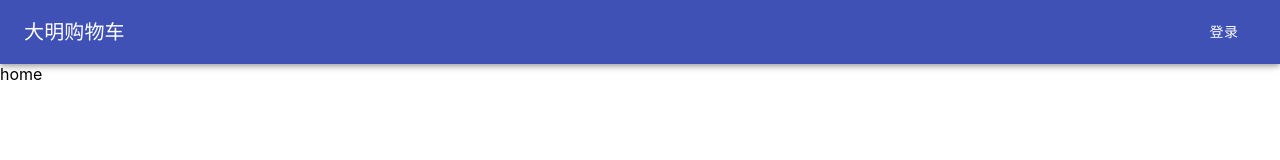
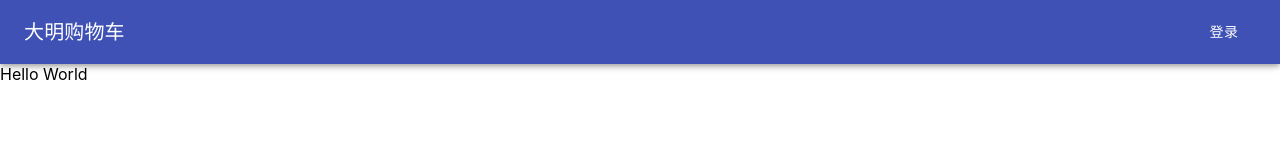
Before and after one commit to damingerdai/shopping-cart-react, a React (Create React App) app: page / in a window 1280 px wide. Shown: the top 160 px of the page. Built offline with nearby package versions, Linux system fonts and the light colour scheme.

Commit message:
fix: 修复saga里不支持路由跳转

```diff
--- a/src/App.js
+++ b/src/App.js
@@ -1,8 +1,10 @@
 import React from "react";
 import { BrowserRouter as Router } from "react-router-dom";
-import { createStore, applyMiddleware } from "redux";
+import { createStore, compose, applyMiddleware } from "redux";
 import { Provider } from "react-redux";
-import createSagaMiddleware from 'redux-saga'
+import { createBrowserHistory } from 'history';
+import { routerMiddleware, ConnectedRouter } from 'connected-react-router';
+import createSagaMiddleware from 'redux-saga';
 
 import createRootReducer from './store/reducers';
 import { rootSaga } from './store/sagas';
@@ -12,9 +14,10 @@ import Navbar from "./components/navbar/Navbar";
 
 import "./App.scss";
 
-const rootReducer = createRootReducer();
+const history = createBrowserHistory();
+const rootReducer = createRootReducer(history);
 const sagaMiddleware = createSagaMiddleware();
-const store = createStore(rootReducer, applyMiddleware(sagaMiddleware));
+const store = createStore(rootReducer,compose(applyMiddleware(routerMiddleware(history), sagaMiddleware)));
 sagaMiddleware.run(rootSaga);
 
 class App extends React.Component {
@@ -25,12 +28,10 @@ class App extends React.Component {
   render() {
     return (
       <Provider store={store}>
-        <Router>
-          <React.Fragment>
-            <Navbar />
-            <Content />
-          </React.Fragment>
-        </Router>
+        <ConnectedRouter history={history}>
+              <Navbar />
+              <Content />
+        </ConnectedRouter>
       </Provider>
     );
   }
--- a/src/components/content/Content.js
+++ b/src/components/content/Content.js
@@ -2,18 +2,18 @@ import React from "react";
 import { Switch, Route } from "react-router";
 
 import Login from '../../pages/login/Login';
+import Home from '../../pages/home/Home';
 
 class Content extends React.Component {
   render() {
     return (
       <div className="content">
         <Switch>
-          <Route path="/login">
-            <Login />
+          <Route path="/" exact>
+            <div>Hello World</div>
           </Route>
-          <Route path="/">
-            <div>home</div>
-          </Route>
+          <Route path="/login" exact component={Login} />
+          <Route path="/home" exact component={Home} />
         </Switch>
       </div>
     );
--- a/src/pages/home/Home.js
+++ b/src/pages/home/Home.js
@@ -1,3 +1,8 @@
+import React from "react";
+import { withRouter } from 'react-router-dom';
+
 function Home() {
     return <div>Home</div>
 }
+
+export default withRouter(Home);
--- a/src/pages/login/Login.js
+++ b/src/pages/login/Login.js
@@ -3,7 +3,6 @@ import TextField from "@material-ui/core/TextField";
 import Button from "@material-ui/core/Button";
 import { connect } from "react-redux";
 import { withRouter } from "react-router";
-import axios from "axios";
 
 import { login } from '../../store/actions/loginAction';
 
@@ -12,15 +11,6 @@ import "./Login.scss";
 function mapStateToProps(state) {
   return {
     user: state.user,
-  };
-}
-
-function mapDispatchToProps2(dispatch) {
-  return {
-    login: (username) => dispatch({
-      type: 'LOGIN',
-      username
-    }),
   };
 }
 
@@ -66,15 +56,6 @@ class Login extends React.Component {
   login() {
     const { user } = this.state;
     this.props.login(user);
-    // axios
-    //   .post("login", user)
-    //   .then((res) => {
-    //     if (res.status === 200 && res.data.status === 200) {
-    //       this.props.login(user.username);
-    //       this.props.history.push('/')
-    //     }
-    //   })
-    //   .catch((err) => console.error(err));
   }
 
   render() {
--- a/src/store/reducers/index.js
+++ b/src/store/reducers/index.js
@@ -1,9 +1,11 @@
 import { combineReducers } from 'redux';
-
+import { connectRouter } from 'connected-react-router';
 import { loginReducer as login } from './loginReducer';
 
-const createRootReducer = () => combineReducers({
-    login
-})
+const createRootReducer = (history) =>
+    combineReducers({
+        router: connectRouter(history),
+        login
+    });
 
 export default createRootReducer;
--- a/src/store/sagas/loginSaga.js
+++ b/src/store/sagas/loginSaga.js
@@ -15,6 +15,6 @@ function* callLogin(action) {
   if (res.status === 200 && res.data.status === 200) {
     const { username } = action.user;
     yield put(actions.loginSuccess({ username }));
-    yield put(push("/"));
+    yield put(push('/home'));
   }
 }
```
